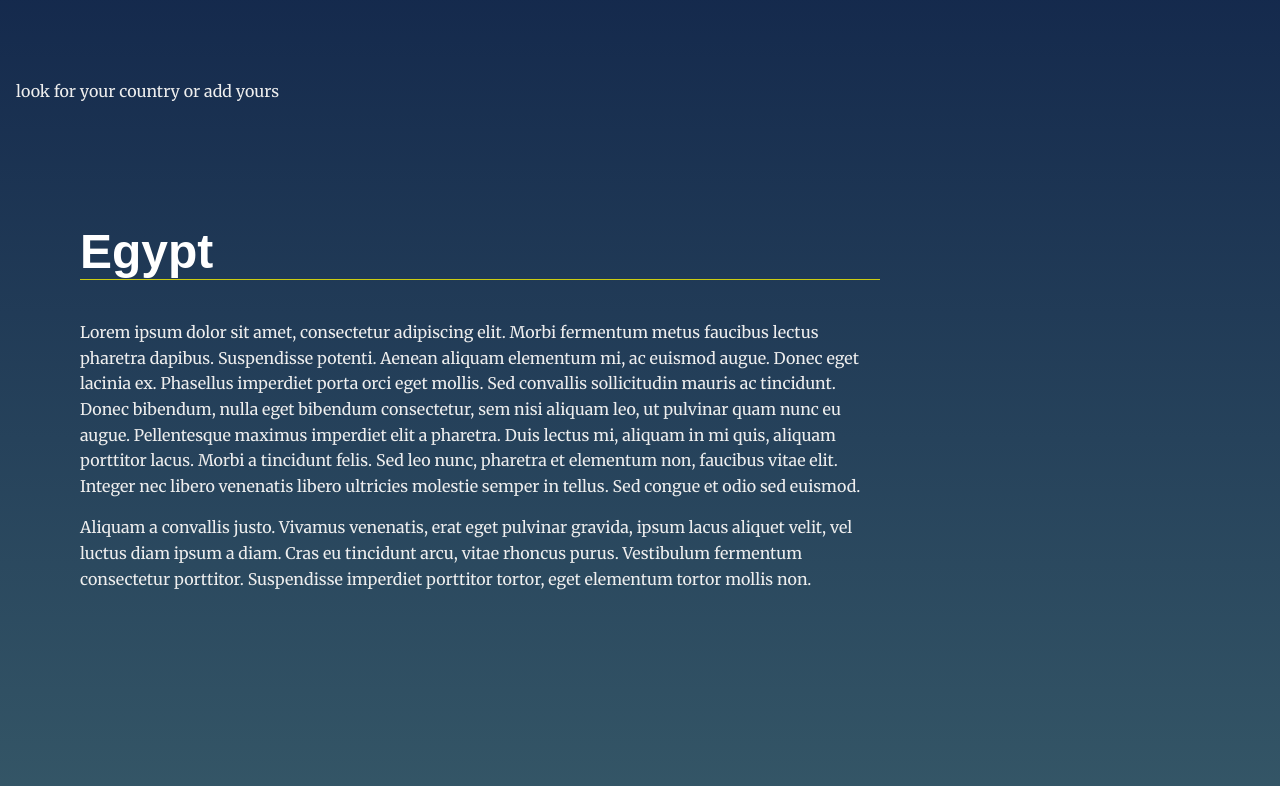
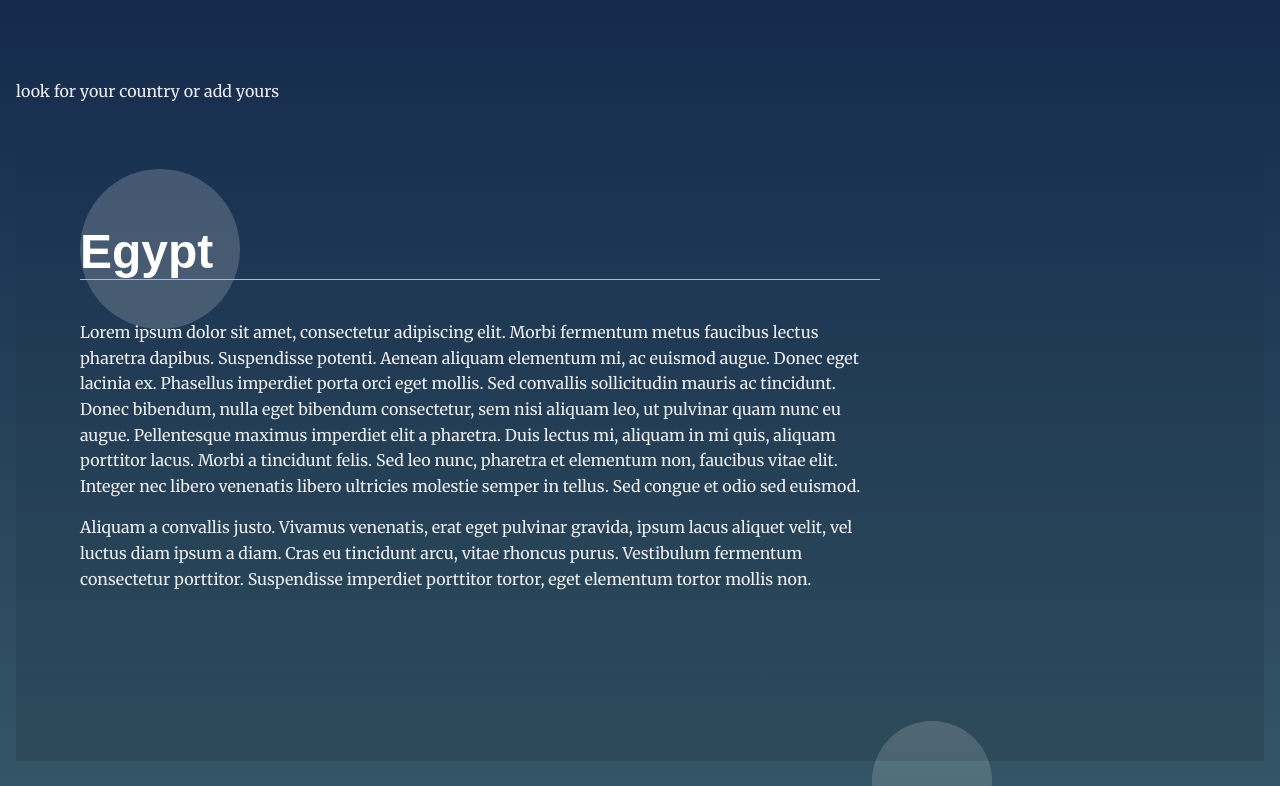
Before and after one commit to MustafaRaafat/Egypt-FWD, a plain HTML site: page index.html in a window 1280 px wide. Shown: the part 520-1306 px from the top of the page. Drawn offline with Linux system fonts and the light colour scheme.

Commit message:
Update styles.css

```diff
--- a/css/styles.css
+++ b/css/styles.css
@@ -209,18 +209,18 @@ section:nth-of-type(3n + 1) .landing__container::after {
 
 /* ---- Theme State Rules ---- */
 /* Section Active Styles */
-/* Note: your-active-class class is applied through javascript. You should update the class here and in the index.html to what you set in your javascript file.  */
-section.your-active-class {
+/* Note: country-active-class class is applied through javascript. You should update the class here and in the index.html to what you set in your javascript file.  */
+section.country-active-class {
     background: rgb(0, 0, 0);
     background: linear-gradient(0deg, rgba(0, 0, 0, 0.1) 0%, rgba(0, 0, 0, 0) 100%);
 }
 
-section.your-active-class .landing__container::before {
+section.country-active-class .landing__container::before {
     opacity: 1;
     animation: rotate 4s linear 0s infinite forwards;
 }
 
-section.your-active-class .landing__container::after {
+section.country-active-class .landing__container::after {
     opacity: 1;
     animation: rotate 5s linear 0s infinite forwards reverse;
 }
```
